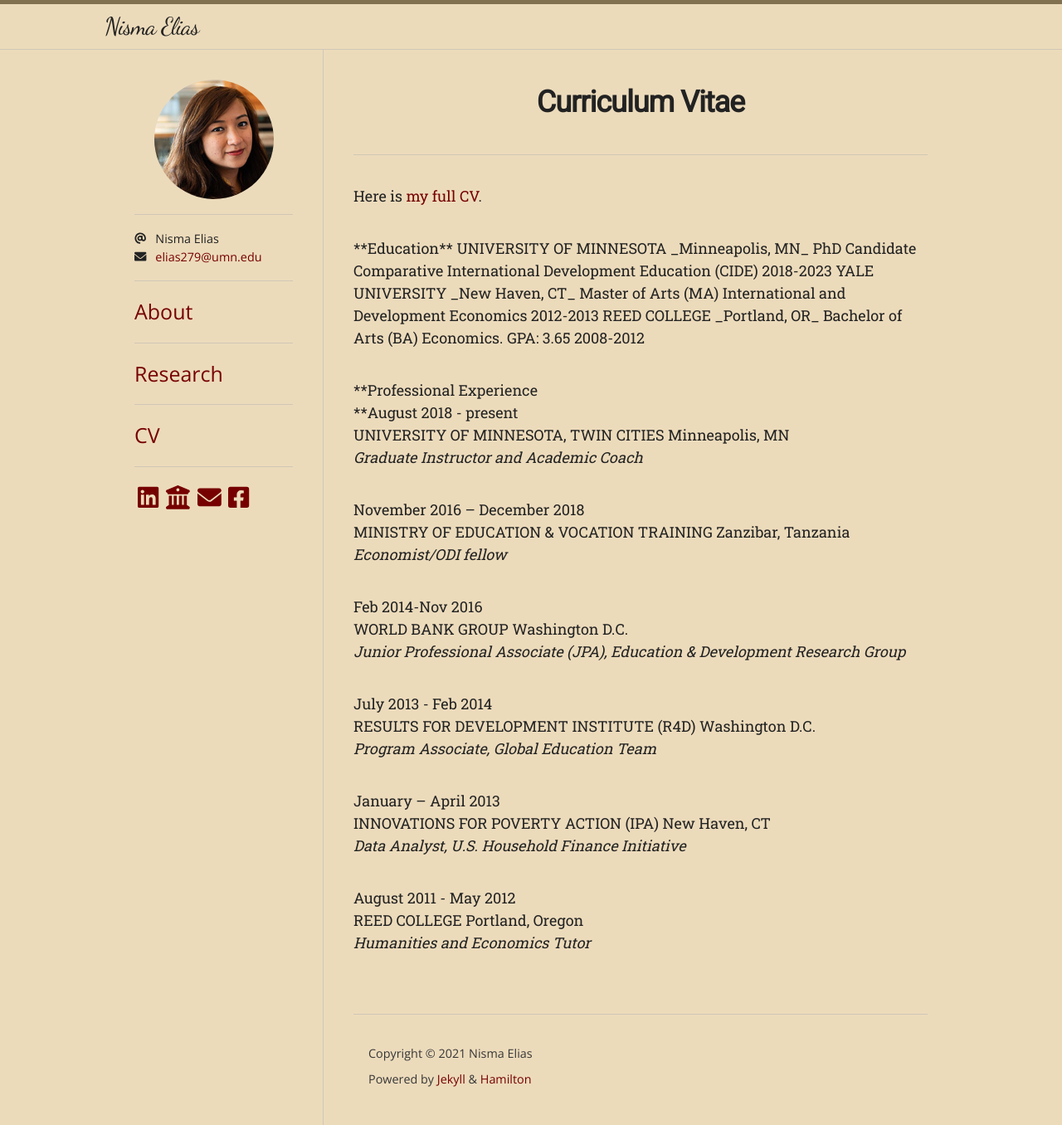
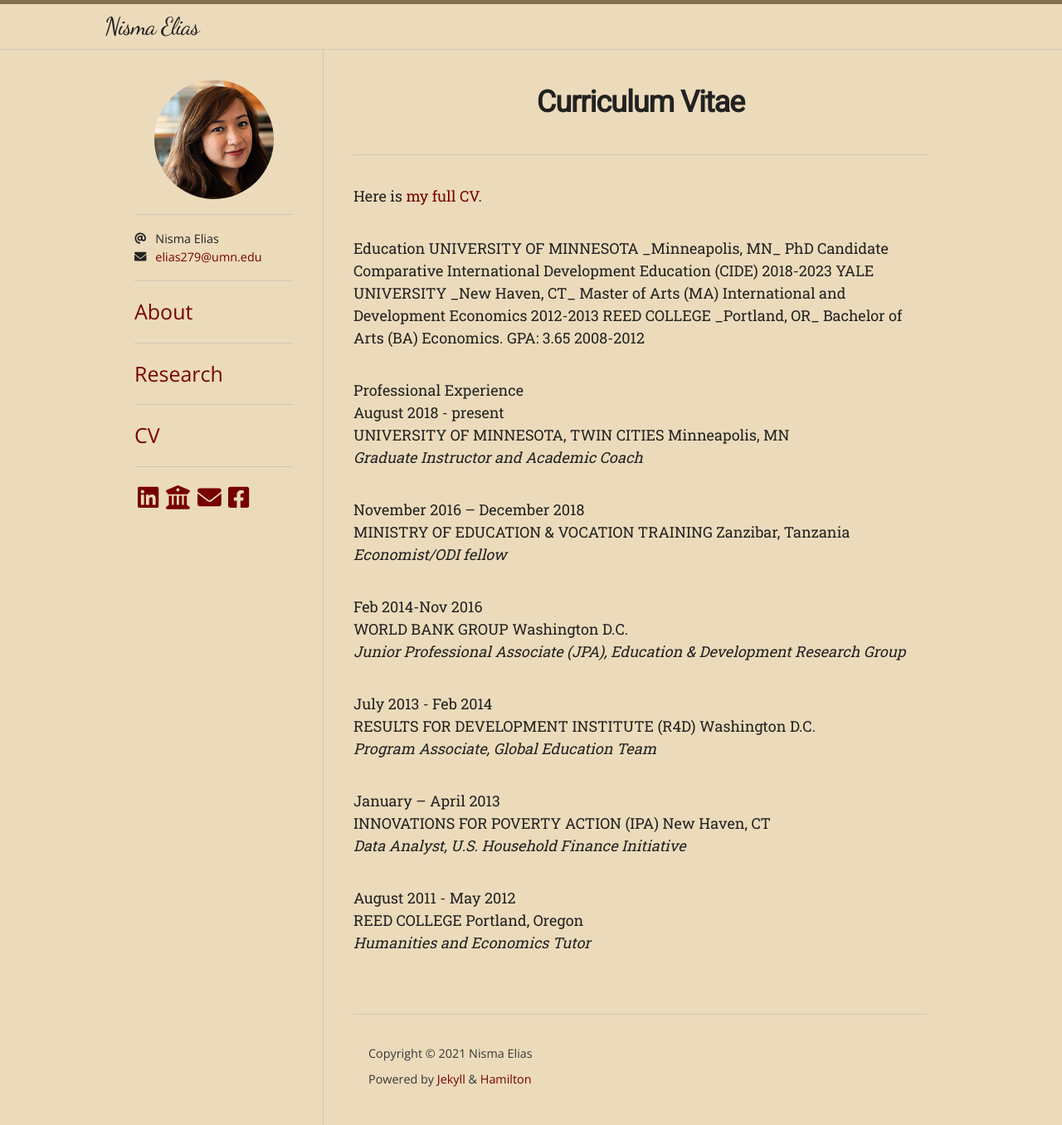
Before and after one commit to nismaelias/nismaelias.github.io, a Jekyll site: the page built from cv.md, in a window 1280 px wide. Shown: the whole page at 83% size. Built offline with Jekyll 4.4.1, drawn with Linux system fonts in a browser that asks for light colours; some web fonts are replaced.

Commit message:
Update from Forestry.io Nisma Elias updated cv.md

```diff
--- a/cv.md
+++ b/cv.md
@@ -6,7 +6,7 @@ permalink: "/cv/"
 ---
 Here is [my full CV](https://www.nismaelias.com/uploads/nisma-elias-resume.pdf "resume").
 <p>
-**Education**
+Education
 UNIVERSITY OF MINNESOTA _Minneapolis, MN_ PhD Candidate
 Comparative International Development Education (CIDE) 2018-2023
 
@@ -16,8 +16,8 @@ International and Development Economics 2012-2013
 REED COLLEGE _Portland, OR_ Bachelor of Arts (BA)
 Economics. GPA: 3.65 2008-2012 </p>
 
-**Professional Experience
-**August 2018 - present
+Professional Experience
+August 2018 - present
 UNIVERSITY OF MINNESOTA, TWIN CITIES Minneapolis, MN
 _Graduate Instructor and Academic Coach_
 
```
